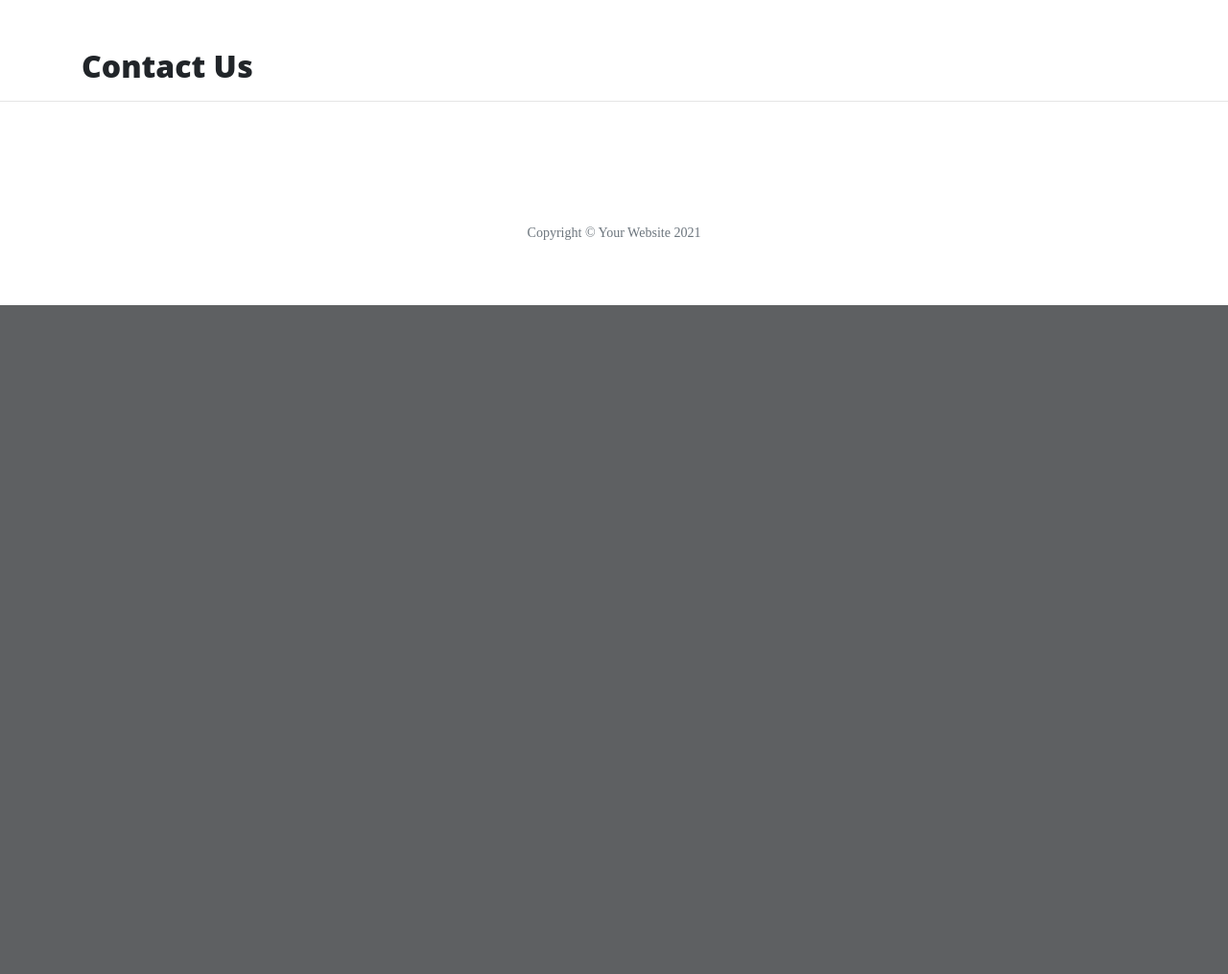
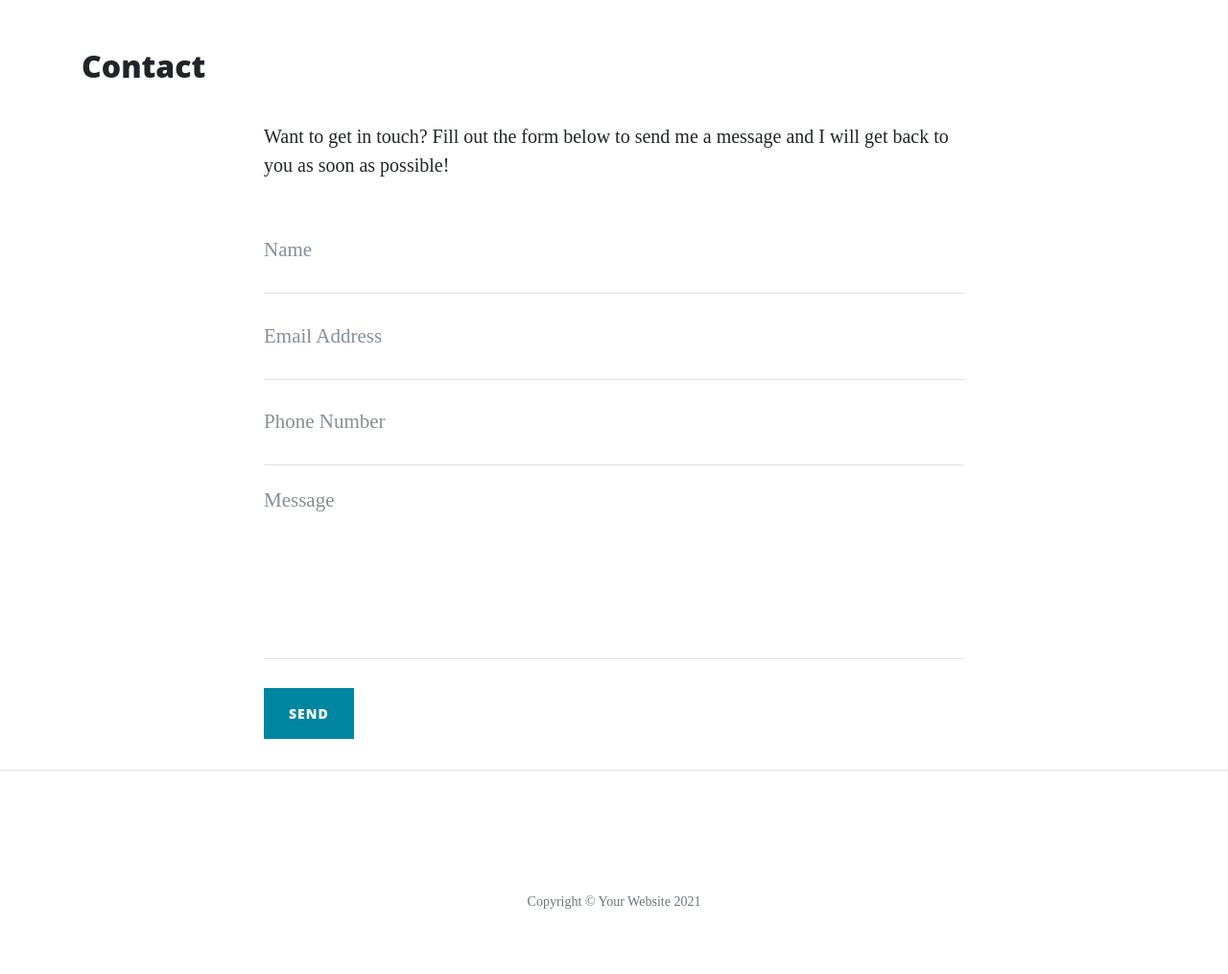
Before and after one commit to Summersby95/python-practice, a Flask app: page /contact in a window 1280 px wide. Shown: the part 628-1643 px from the top of the page at 96% size. Before the commit the page ends 946 px from the top, so only its background shows below. Run offline with Flask 2, Linux system fonts and the light colour scheme; some libraries are stand-ins or nearby versions.

Commit message:
feat: add form elements to contact page, add processing of flash messages

```diff
--- a/templates/contact.html
+++ b/templates/contact.html
@@ -1,4 +1,56 @@
 {% extends "base.html" %}
 {% block content %}
-    <h2>Contact Us</h2>
+    <h2>{{ page_title }}</h2>
+
+    <div class="row">
+		<div class="col-lg-8 col-md-10 mx-auto">
+
+            {% with messages = get_flashed_messages() %}
+                {% if messages %}
+                    <ul class="flashes">
+                        {% for message in messages %}
+                            <li>{{ message }}</li>
+                        {% endfor %}
+                    </ul>
+                {% endif %}
+            {% endwith %}
+
+			<p>Want to get in touch? Fill out the form below to send me a message and I will get back to you as soon as possible!</p>
+			<form method="POST" name="sentMessage" id="contactForm" novalidate>
+				<div class="control-group">
+					<div class="form-group floating-label-form-group controls">
+						<label>Name</label>
+						<input type="text" class="form-control" placeholder="Name" name="name" id="name" required data-validation-required-message="Please enter your name.">
+						<p class="help-block text-danger"></p>
+					</div>
+				</div>
+				<div class="control-group">
+					<div class="form-group floating-label-form-group controls">
+						<label>Email Address</label>
+						<input type="email" class="form-control" placeholder="Email Address" name="email" id="email" required data-validation-required-message="Please enter your email address.">
+						<p class="help-block text-danger"></p>
+					</div>
+				</div>
+				<div class="control-group">
+					<div class="form-group col-xs-12 floating-label-form-group controls">
+						<label>Phone Number</label>
+						<input type="tel" class="form-control" placeholder="Phone Number" name="phone" id="phone" required data-validation-required-message="Please enter your phone number.">
+						<p class="help-block text-danger"></p>
+					</div>
+				</div>
+				<div class="control-group">
+					<div class="form-group floating-label-form-group controls">
+						<label>Message</label>
+						<textarea rows="5" class="form-control" placeholder="Message" name="message" id="message" required data-validation-required-message="Please enter a message."></textarea>
+						<p class="help-block text-danger"></p>
+					</div>
+				</div>
+				<br>
+				<div id="success"></div>
+				<div class="form-group">
+					<button type="submit" class="btn btn-primary" id="sendMessageButton">Send</button>
+				</div>
+			</form>
+		</div>
+	</div>
 {% endblock %}
```
